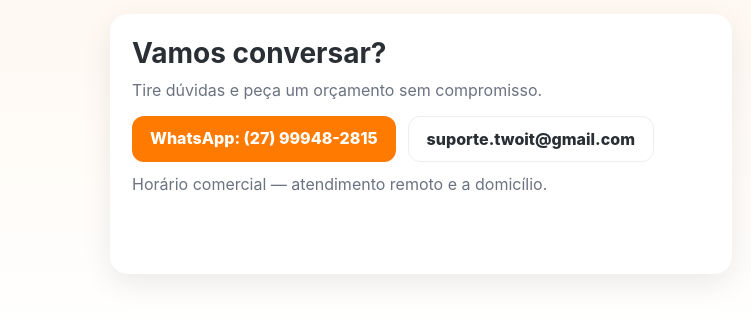
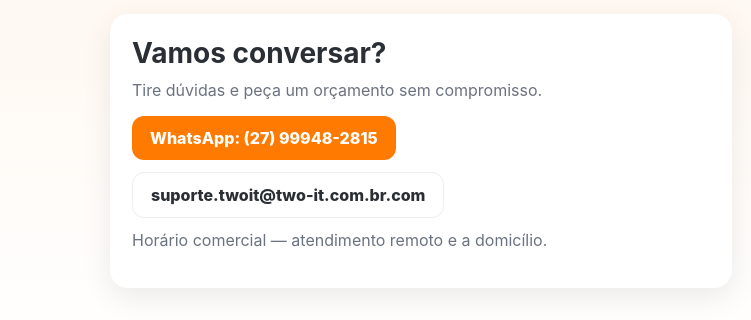
Before and after one commit to matheusdo2/twoit-site, a plain HTML site: page index.html in a window 1280 px wide. Shown: the part 2286-2606 px from the top of the page, 0-751 px from the left. Drawn offline with Linux system fonts and the light colour scheme.

Commit message:
index.html

```diff
--- a/index.html
+++ b/index.html
@@ -204,7 +204,7 @@
         <p class="lead">Tire dúvidas e peça um orçamento sem compromisso.</p>
         <div class="actions">
           <a class="btn btn-primary" href="https://wa.me/5527999482815" target="_blank" rel="noopener">WhatsApp: (27) 99948-2815</a>
-          <a class="btn btn-ghost" href="mailto:suporte.twoit@gmail.com">suporte.twoit@gmail.com</a>
+          <a class="btn btn-ghost" href="mailto:suporte.twoit@two-it.com.br">suporte.twoit@two-it.com.br.com</a>
         </div>
         <p class="hint" style="margin-top:12px">Horário comercial — atendimento remoto e a domicílio.</p>
       </div>
```
